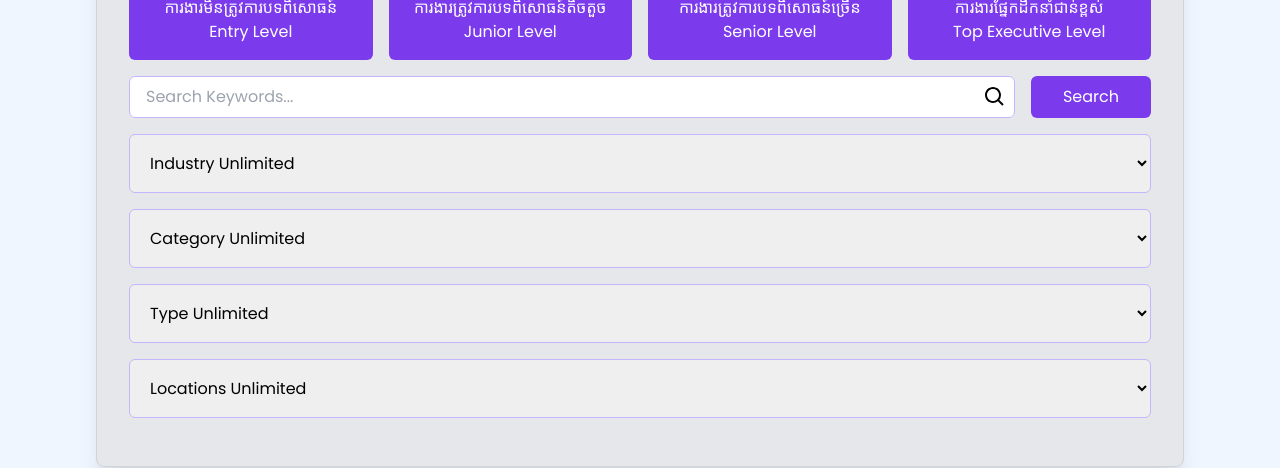
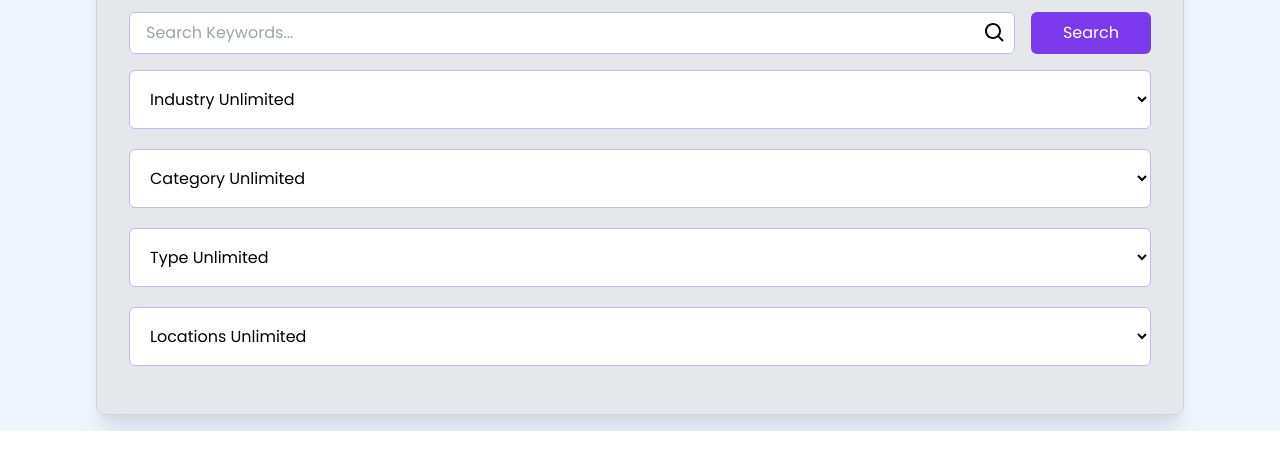
Before and after one commit to Sean-Sophearom/rom-jobs-client, a React (Create React App) app: page / in a window 1280 px wide. Shown: the part 681-1149 px from the top of the page. After the commit the page ends 1112 px from the top, so only its background shows below. Built offline with nearby package versions, Linux system fonts and the light colour scheme; a web font is replaced by a local one.

Commit message:
Improve search component

```diff
--- a/src/components/Navbar.js
+++ b/src/components/Navbar.js
@@ -93,9 +93,6 @@ const Navbar = () => {
           </div>
         </div>
       </div>
-
-      {/* div to offset the fixed navbar */}
-      <div className="w-screen h-12 md:h-16"></div>
     </>
   );
 };
--- a/src/components/SearchComponent.js
+++ b/src/components/SearchComponent.js
@@ -112,10 +112,10 @@ const SearchComponent = () => {
         <div>
           <Searchbar buttonPos={buttonPos} />
         </div>
-        <div className="flex flex-col gap-4 ">
+        <div className="flex flex-col gap-5 ">
           {selectArray.map((select) => (
             <SelectComponent
-              className="transition-all duration-200 outline-none p-2 md:p-3 lg:p-4 border border-purple-300 rounded-md ring-0 focus-within:ring-2 ring-purple-500"
+              className="transition-all duration-200 bg-white outline-none p-2 md:p-3 lg:p-4 border border-purple-300 rounded-md ring-0 focus-within:ring-2 ring-purple-500"
               value={selectValues[select.name]}
               options={select.options}
               name={select.name}
```
